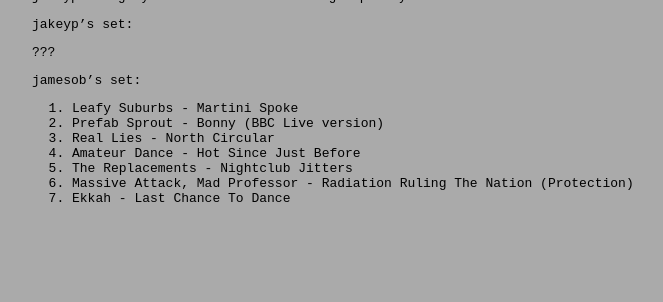
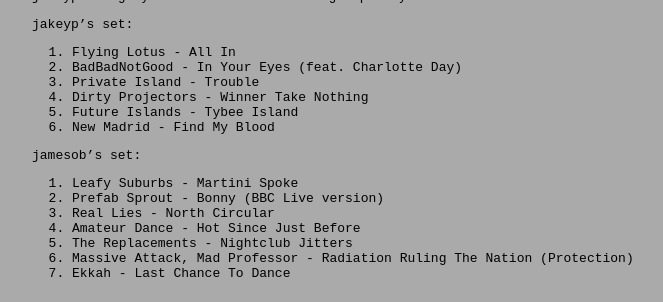
Before and after one commit to jamesob/niteschool, a Jekyll site: the page built from _posts/2017-03-25-009.md, in a window 1280 px wide, cut to the strip 787-1089 px from the top of the page. Shown: the whole strip, without its empty margins (292-955 px from the left). Built offline with Jekyll 4.4.1, drawn with Linux system fonts in a browser that asks for light colours.

Commit message:
Add jakes sset

```diff
--- a/_posts/2017-03-25-009.md
+++ b/_posts/2017-03-25-009.md
@@ -10,7 +10,12 @@
 
 jakeyp's set:
 
-???
+0. Flying Lotus - All In
+0. BadBadNotGood - In Your Eyes (feat. Charlotte Day)
+0. Private Island - Trouble
+0. Dirty Projectors - Winner Take Nothing
+0. Future Islands - Tybee Island
+0. New Madrid - Find My Blood
 
 
 jamesob's set:
```
